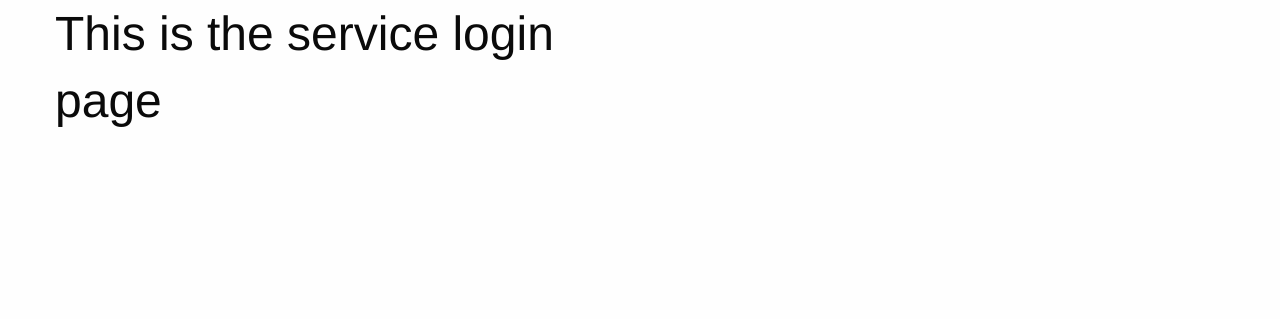
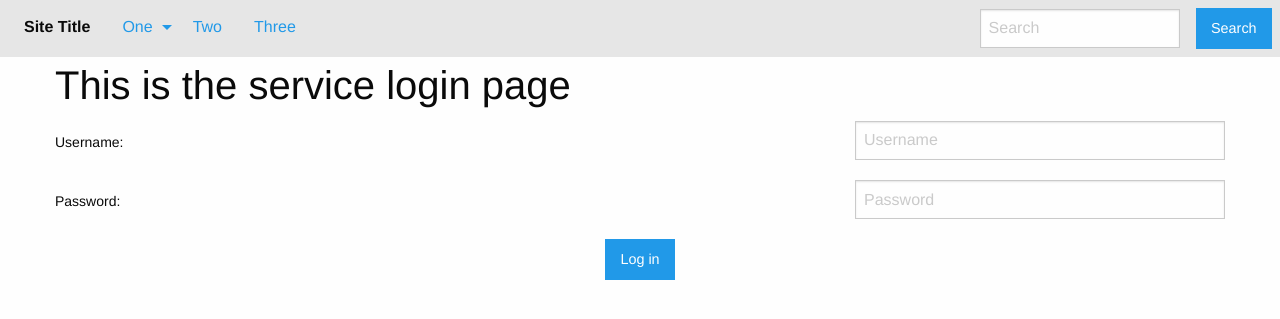
Before and after one commit to turin-turambar/sat-service, a PHP site: page /login.php in a window 1280 px wide. Shown: the top 319 px of the page. Run offline with PHP 8.4, Linux system fonts and the light colour scheme.

Commit message:
modified login.php

```diff
--- a/login.php
+++ b/login.php
@@ -6,8 +6,58 @@
 	<link rel="stylesheet" href="foundation-6/css/foundation.css" />
 </head>
 <body>
+	<div class="top-bar">
+  <div class="top-bar-left">
+    <ul class="dropdown menu" data-dropdown-menu>
+      <li class="menu-text">Site Title</li>
+      <li>
+        <a href="#">One</a>
+        <ul class="menu vertical">
+          <li><a href="#">One</a></li>
+          <li><a href="#">Two</a></li>
+          <li><a href="#">Three</a></li>
+        </ul>
+      </li>
+      <li><a href="#">Two</a></li>
+      <li><a href="#">Three</a></li>
+    </ul>
+  </div>
+  <div class="top-bar-right">
+    <ul class="menu">
+      <li><input type="search" placeholder="Search"></li>
+      <li><button type="button" class="button">Search</button></li>
+    </ul>
+  </div>
+</div>
 	<div class="row">
-		<div class="small-6 large-expand columns"><h1>This is the service login page</h1></div>
+		<div class="small-7 large-expand columns"><h2>This is the service login page</h2></div>
 	</div>
+	<div class = "row">
+		<div class = "small-3 columns">
+			<label for = "right-label" class = "text-left middle">Username:</label>
+		</div>
+		<div class = "small-4 columns">
+			<input type = "text" id = "right-label" placeholder = "Username">
+		</div>
+	</div>
+	<div class = "row">
+	<div class = "small-3 columns">
+			<label for = "right-label" class = "text-left middle">Password:</label>
+		</div>
+		<div class = "small-4 columns">
+			<input type = "password" id = "right-label" placeholder = "Password">
+		</div>
+	</div>
+	<div class = "row">
+		<div class="input-group-button">
+			<input type="submit" class="button" value="Log in">
+		</div>
+	</div>
+	<script src="js/vendor/jquery.min.js"></script>
+    <script src="js/vendor/what-input.min.js"></script>
+    <script src="js/foundation.min.js"></script>
+    <script>
+      $(document).foundation();
+    </script>
 </body>
 </html>
```
